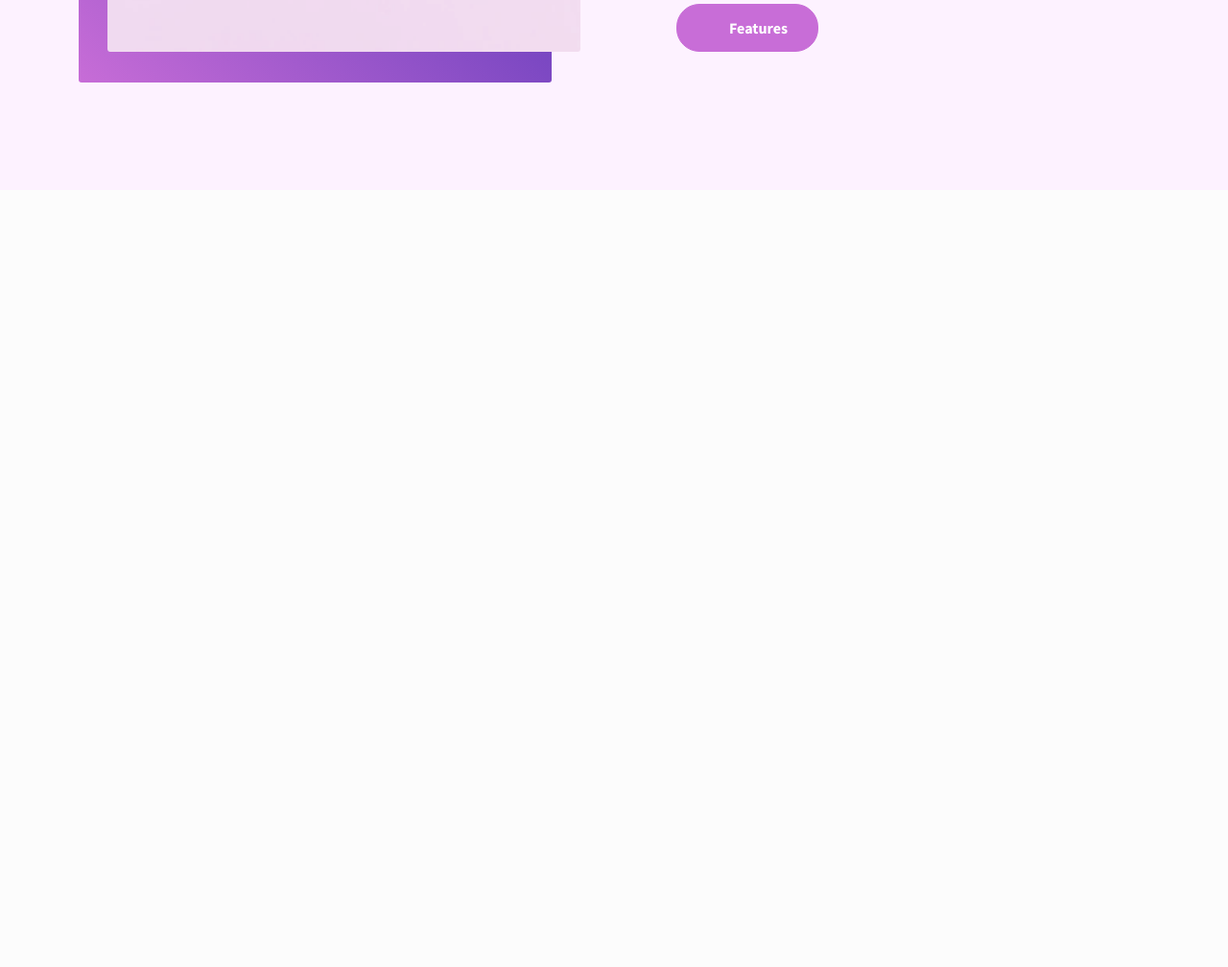
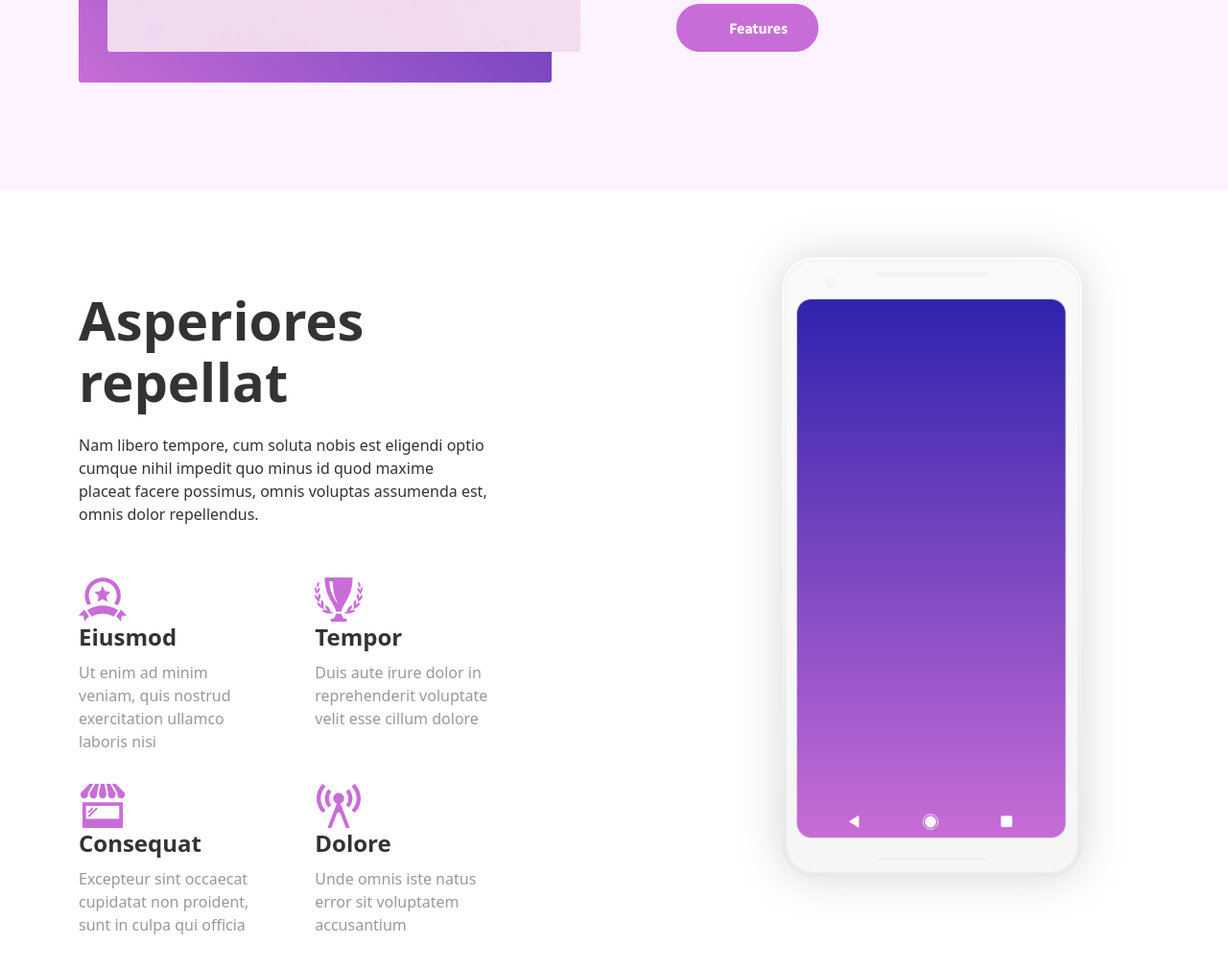
Before and after one commit to Katerina-DI/project_relap, a Node project: template source/pages/index.pug in a window 1280 px wide; the page is wider, and only the part inside the window is pictured. Shown: the part 2281-3289 px from the top of that part at 96% size. Before the commit the page ends 2367 px from the top of that part, so only its background shows below. Run offline with Node 20 templates, Linux system fonts and the light colour scheme; the template is opened without the code that fills it, so the values that code supplies are empty.

Commit message:
added section free-time

```diff
--- a/source/pages/index.pug
+++ b/source/pages/index.pug
@@ -66,3 +66,27 @@ html(lang="en")
                             b +73
                             p Perferendis doloribus
                     button.btn.btn-primary Features
+
+        section.free-time.container
+            .free-time__descr
+                b Asperiores repellat
+                p Nam libero tempore, cum soluta nobis est eligendi optio cumque nihil impedit quo minus id quod maxime placeat facere possimus, omnis voluptas assumenda est, omnis dolor repellendus.
+                .free-time__item
+                    .free-time-old
+                        img(src="../img/Shape (5).svg", alt="")
+                        b Eiusmod
+                        p Ut enim ad minim veniam, quis nostrud exercitation ullamco laboris nisi
+                    .free-time-pleasure
+                        img(src="../img/Shape (6).svg", alt="")
+                        b Tempor
+                        p Duis aute irure dolor in reprehenderit voluptate velit esse cillum dolore
+                    .free-time-recipe
+                        img(src="../img/Shape (8).svg", alt="")
+                        b Consequat
+                        p Excepteur sint occaecat cupidatat non proident, sunt in culpa qui officia
+                    .free-time-pain
+                        img(src="../img/Shape (7).svg", alt="")
+                        b Dolore
+                        p Unde omnis iste natus error sit voluptatem accusantium
+            .free-time__phone
+                img(src="../img/iphone.png", alt="")
--- /dev/null
+++ b/source/styles/free-time.scss
@@ -0,0 +1,57 @@
+.free-time {
+    @include flex-row;
+    align-items: space-between;
+    margin: 0;
+    .free-time__descr {
+
+        padding: 103px 80px 0 0;
+        b {
+            font-size: 56px;
+            line-height: 64px;
+            color: $black;
+        }
+        p {
+            font-size: 16px;
+            line-height: 24px;
+            color: $black;
+            margin: 23px 0 54px;
+            width: 85%;
+        }
+        .free-time__item {
+
+            display: flex;
+            flex-wrap: wrap;
+            .free-time-old,
+            .free-time-pleasure,
+            .free-time-recipe,
+            .free-time-pain {
+                @include flex-column;
+                margin-right: 30px;
+                width: 43%;
+
+                b {
+                    font-size: 24px;
+                    line-height: 32px;
+                    color: $black;
+                    margin-bottom: 9px;
+                }
+                p {
+                    font-size: 16px;
+                    line-height: 24px;
+                    opacity: 0.5;
+                    margin: 0 0 32px;
+                }
+                img {
+                    width: 50px;
+                    height: 46px;
+                }
+            }
+
+
+        }
+    }
+    .free-time__phone {
+
+        padding-left: 80px;
+    }
+}
--- a/source/styles/main.scss
+++ b/source/styles/main.scss
@@ -3,7 +3,7 @@
 @import './mixins.scss';
 @import './nav.scss';
 @import './pleasures.scss';
-
+@import './free-time.scss';
 
 .home-section {
     position: relative;
```
Also changed, not shown: build/styles/main.css, 1 other file.
